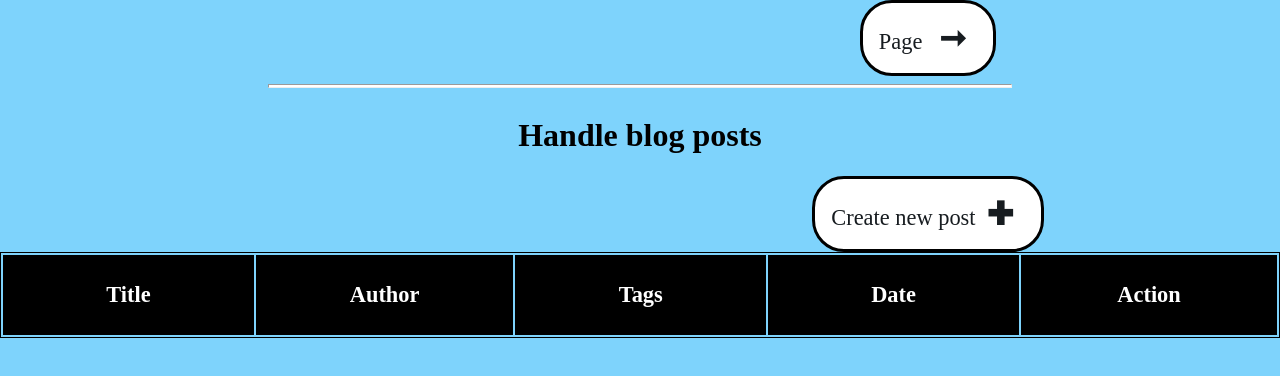
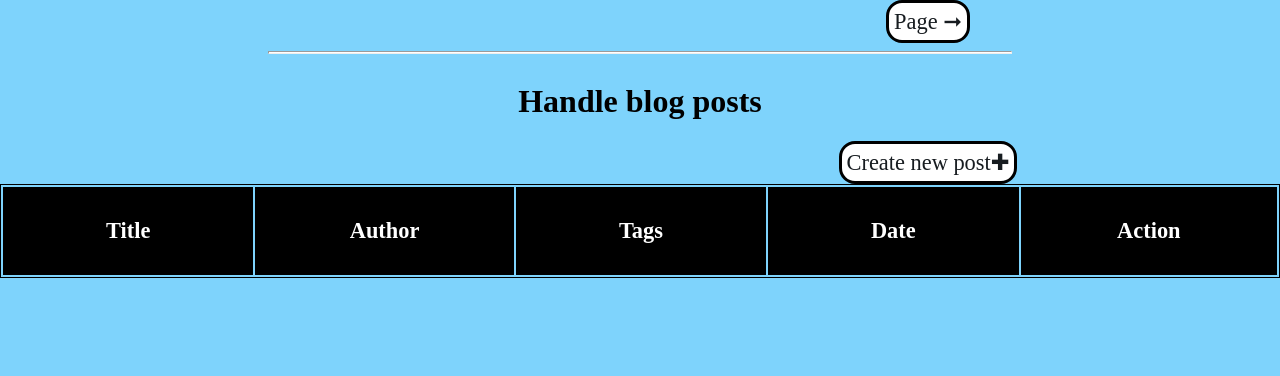
Before and after one commit to CGranzell/Kunskapskontroll-2-Blogg-API-och-klient-main, a plain HTML site: page blog-client-template/admin/index.html in a window 1280 px wide. Drawn offline with Linux system fonts and the light colour scheme; no server answers.

Commit message:
styling knappar, justeringar

```diff
--- a/blog-client-template/admin/css/style.css
+++ b/blog-client-template/admin/css/style.css
@@ -7,7 +7,7 @@ body {
 }
 hr {
   width: 58%;
-  height: 2px;
+  height: 1px;
   background-color: white;
 }
 .container-manage-post {
@@ -20,9 +20,9 @@ hr {
   margin-left: 45%;
   font-size: 1.4rem;
   text-decoration: none;
-  padding: 1rem;
+  padding: 0.3rem;
   border: 3px solid black;
-  border-radius: 2rem;
+  border-radius: 1rem;
   /* background-color: rgba(226, 247, 36, 0.973); */
   background-color: white;
   color: rgb(23, 28, 32);
@@ -30,27 +30,22 @@ hr {
 .container-manage-post h1 {
   align-self: center;
 }
-#plus,
-#arrow,
-#X,
-#update-symbol {
-  font-size: 2rem;
-  font-weight: 900;
-  padding: 0.7rem 0.7rem;
-}
+
 .delete-post,
 .update {
-  font-size: 1.4rem;
+  margin-left: 4%;
+  font-size: 1.6rem;
   text-decoration: none;
-  padding: 1rem;
+  padding: 0.2rem;
   border: 3px solid black;
-  border-radius: 2rem;
+  border-radius: 1rem;
   background-color: green;
   color: rgb(23, 28, 32);
 }
 .delete-post {
   background-color: red;
 }
+
 #table {
   border: 1px solid black;
 }
@@ -63,11 +58,12 @@ tr,
 th,
 td {
   border: 1px solid black;
-  width: 20rem;
-  height: 5rem;
+  width: 21rem;
+  height: 5.5rem;
   font-size: 1.4rem;
   text-decoration: none;
 }
+
 tbody {
   background-color: aliceblue;
 }
--- a/blog-client-template/admin/index.html
+++ b/blog-client-template/admin/index.html
@@ -7,10 +7,10 @@
   </head>
   <body>
     <div class="container-manage-post">
-        <a href="../index.html" class="manage-post-link">Page <span id="arrow">&#10142;</span></a>
+        <a href="../index.html" class="manage-post-link">Page <span>&#10142;</span></a>
         <hr>
         <h1>Handle blog posts</h1>
-        <a href="../admin/create-post.html" class="manage-post-link">Create new post<span id="plus">&#10010;</span></a>
+        <a href="../admin/create-post.html" class="manage-post-link">Create new post<span>&#10010;</span></a>
     <div class="container-manage-post-table">
       <table id="table">
 		    <thead>
--- a/blog-client-template/admin/js/manage-posts.js
+++ b/blog-client-template/admin/js/manage-posts.js
@@ -25,10 +25,10 @@ async function managePuns() {
 				<td>
           <a href="update-post.html?id=${
             post._id
-          }" class="update">Update<span id="update-symbol">&#8634</span></a>
+          }" class="update">Update<span>&#8634</span></a>
           <a href="#" class="delete-post" data-id="${
             post._id
-          }">Delete<span id="X">&#10006</span></a>
+          }">Delete<span>&#10006</span></a>
         </td>
 
 			</tr>
@@ -41,10 +41,10 @@ async function managePuns() {
   }
 
   const deletePostLink = document.getElementsByClassName("delete-post");
-  console.log(deletePostLink);
+  // console.log(deletePostLink);
 
   for (let link of deletePostLink) {
-    console.log(link);
+    // console.log(link);
     link.addEventListener("click", async function (e) {
       e.preventDefault();
       const postId = e.target.dataset.id;
```
